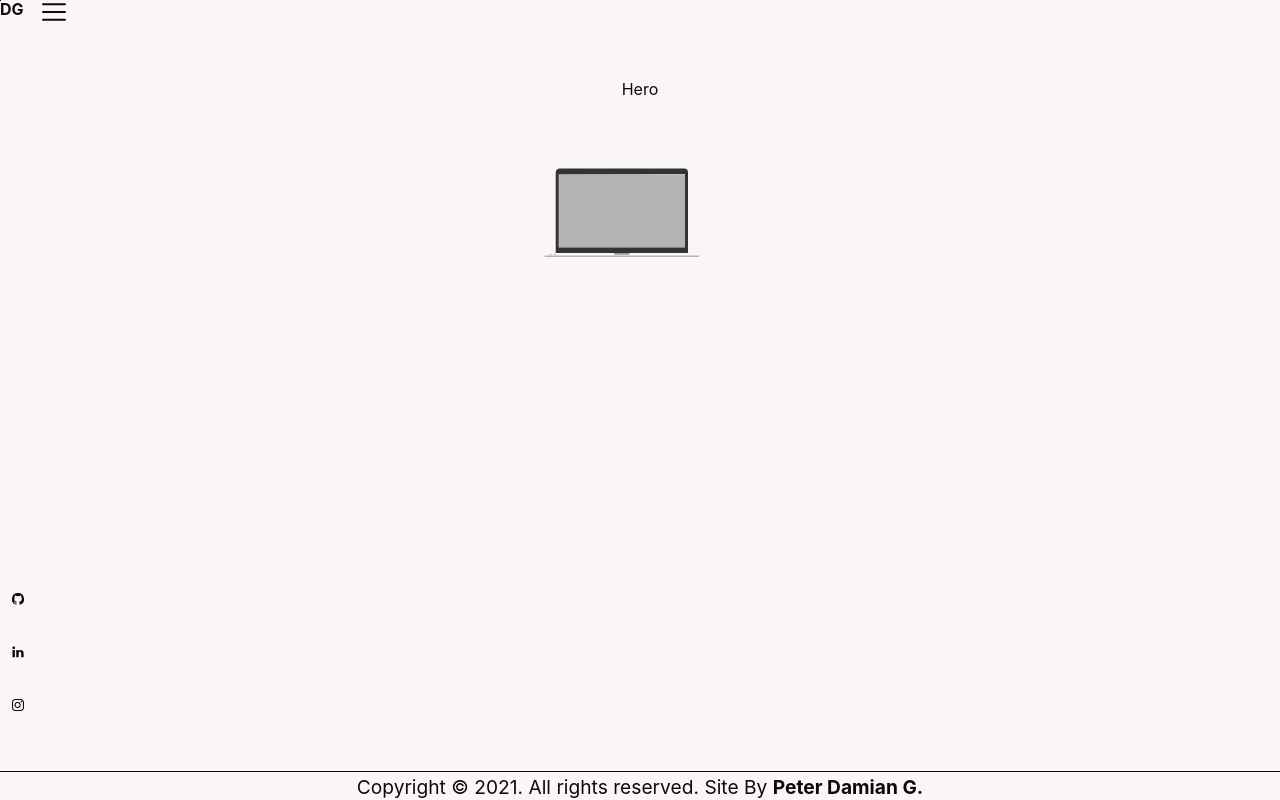
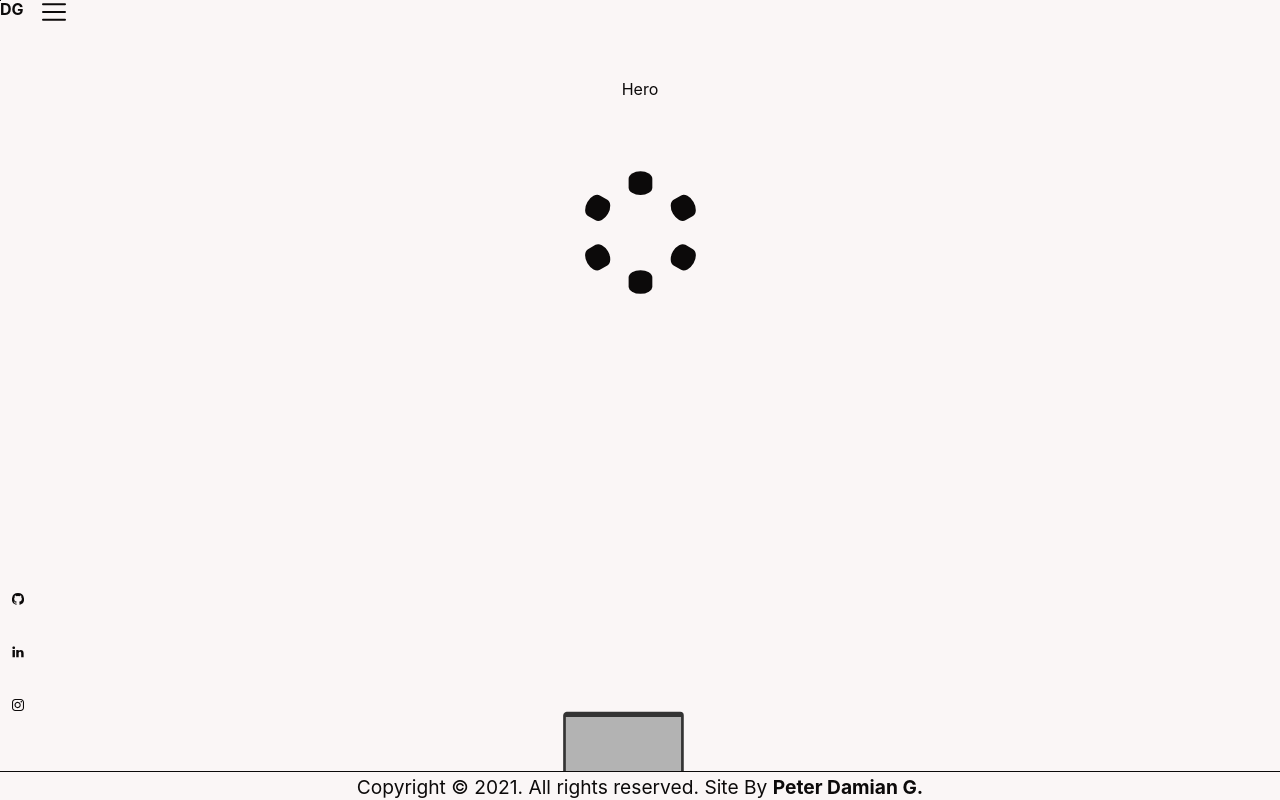
Before and after one commit to PeterDamianG/PeterDamianG, a Next.js app: page / in a window 1280 px wide. Shown: the top 800 px of the page. Built offline with nearby package versions, Linux system fonts and the light colour scheme.

Commit message:
Add dinamic import and loader

```diff
--- /dev/null
+++ b/src/components/icons/LoaderSVG.js
@@ -0,0 +1,111 @@
+const LoaderSVG = (props) => (
+  <svg className='loadersvg' viewBox='-100 -10 300 300' {...props}>
+    <rect width={12} height={12} x={44} y={19}  rx={8.8} ry={3.8}>
+      <animate
+        attributeName='opacity'
+        begin='-0.8333333333333334s'
+        dur='1s'
+        keyTimes='0;1'
+        repeatCount='indefinite'
+        values='1;0'
+      />
+    </rect>
+    <rect
+      width={12}
+      height={12}
+      x={44}
+      y={19}
+
+      rx={8.8}
+      ry={3.8}
+      transform='rotate(60 50 50)'
+    >
+      <animate
+        attributeName='opacity'
+        begin='-0.6666666666666666s'
+        dur='1s'
+        keyTimes='0;1'
+        repeatCount='indefinite'
+        values='1;0'
+      />
+    </rect>
+    <rect
+      width={12}
+      height={12}
+      x={44}
+      y={19}
+
+      rx={8.8}
+      ry={3.8}
+      transform='rotate(120 50 50)'
+    >
+      <animate
+        attributeName='opacity'
+        begin='-0.5s'
+        dur='1s'
+        keyTimes='0;1'
+        repeatCount='indefinite'
+        values='1;0'
+      />
+    </rect>
+    <rect
+      width={12}
+      height={12}
+      x={44}
+      y={19}
+
+      rx={8.8}
+      ry={3.8}
+      transform='rotate(180 50 50)'
+    >
+      <animate
+        attributeName='opacity'
+        begin='-0.3333333333333333s'
+        dur='1s'
+        keyTimes='0;1'
+        repeatCount='indefinite'
+        values='1;0'
+      />
+    </rect>
+    <rect
+      width={12}
+      height={12}
+      x={44}
+      y={19}
+
+      rx={8.8}
+      ry={3.8}
+      transform='rotate(240 50 50)'
+    >
+      <animate
+        attributeName='opacity'
+        begin='-0.16666666666666666s'
+        dur='1s'
+        keyTimes='0;1'
+        repeatCount='indefinite'
+        values='1;0'
+      />
+    </rect>
+    <rect
+      width={12}
+      height={12}
+      x={44}
+      y={19}
+
+      rx={8.8}
+      ry={3.8}
+      transform='rotate(300 50 50)'
+    >
+      <animate
+        attributeName='opacity'
+        begin='0s'
+        dur='1s'
+        keyTimes='0;1'
+        repeatCount='indefinite'
+        values='1;0'
+      />
+    </rect>
+  </svg>
+);
+
+export default LoaderSVG;
--- a/src/components/layout/appbar/Drawer.js
+++ b/src/components/layout/appbar/Drawer.js
@@ -29,7 +29,7 @@ const Drawer = () => {
           <a href='#proyects' onClick={handlerCloseDrawer}>
             Proyectos
           </a>
-          <a href='#contacts' onClick={handlerCloseDrawer}>
+          <a href='#contact' onClick={handlerCloseDrawer}>
             Contacto
           </a>
         </nav>
--- a/src/components/main/index.js
+++ b/src/components/main/index.js
@@ -1,7 +1,18 @@
-import Hero from 'components/main/sections/hero';
-import About from 'components/main/sections/about';
-import Proyects from 'components/main/sections/proyects';
-import Contact from 'components/main/sections/contact';
+import dynamic from 'next/dynamic';
+import LoaderSVG from 'components/icons/LoaderSVG';
+
+const Hero = dynamic(() => import('components/main/sections/hero'), {
+  loading: () => <LoaderSVG />,
+});
+const About = dynamic(() => import('components/main/sections/about'), {
+  loading: () => <LoaderSVG />,
+});
+const Proyects = dynamic(() => import('components/main/sections/proyects'), {
+  loading: () => <LoaderSVG />,
+});
+const Contact = dynamic(() => import('components/main/sections/contact'), {
+  loading: () => <LoaderSVG />,
+});
 
 const Main = () => (
   <main>
--- a/src/components/main/sections/hero/index.js
+++ b/src/components/main/sections/hero/index.js
@@ -1,8 +1,10 @@
+import LoaderSVG from 'components/icons/LoaderSVG';
 import NotebookSVG from './NotebookSVG';
 
 const Hero = () => (
   <section id='hero'>
     <p>Hero</p>
+    <LoaderSVG />
     <NotebookSVG />
   </section>
 );
```
